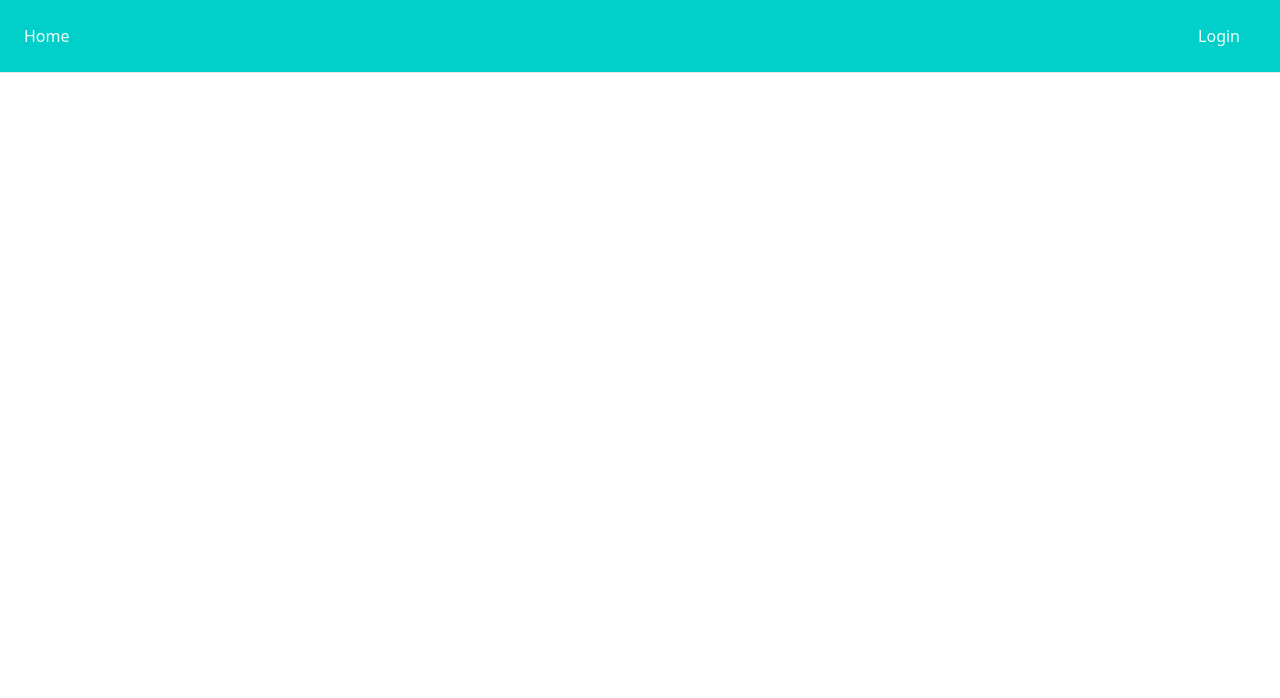
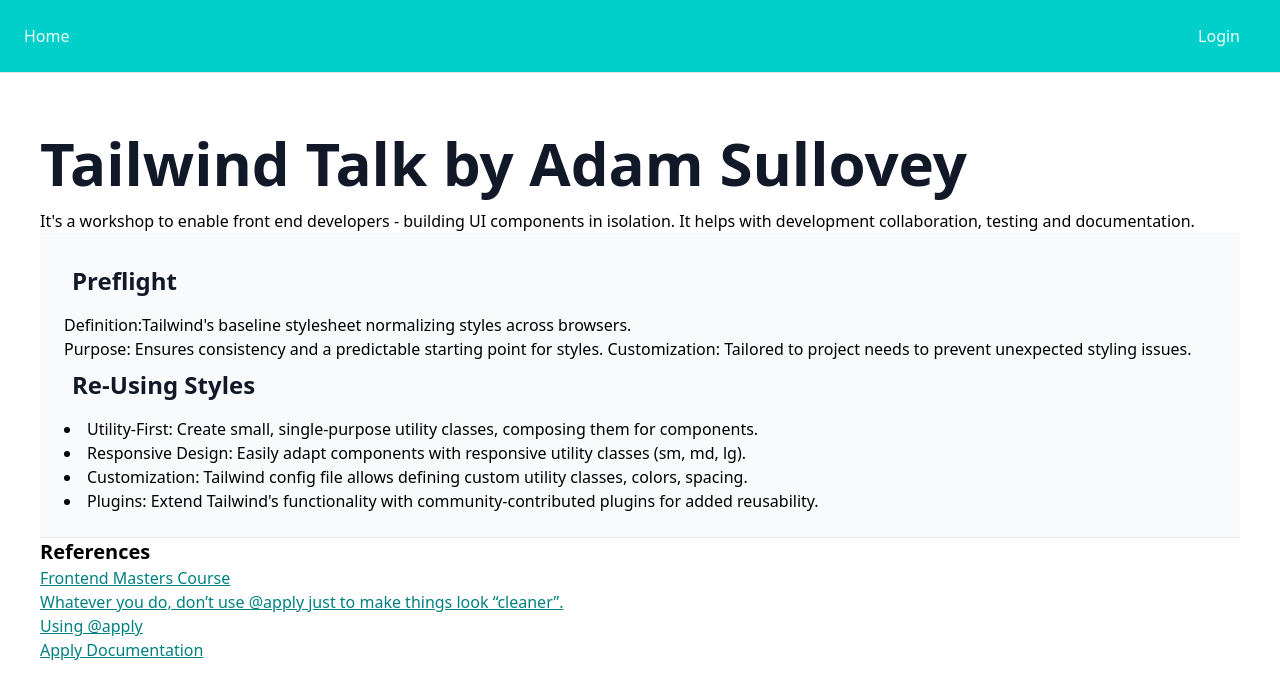
Before and after one commit to spencer-rangle/fundamentals-practice-1, a React (Create React App) app: page /tailwind in a window 1280 px wide. Before the commit this address had no page. Shown: the top 698 px of the page. Built offline with nearby package versions, Linux system fonts and the light colour scheme.

Commit message:
tailwind material and ref-link styling

```diff
--- a/src/App.js
+++ b/src/App.js
@@ -21,6 +21,7 @@
 import ReducePage from './components/MaterialsSection/ReducePage/ReducePage'
 import PrototypePage from './components/MaterialsSection/Prototypes/Prototypes'
 import { Header } from './components/Header/Header'
+import TailwindPage from './components/MaterialsSection/TailwindPage/TailwindPage'
 
 const App = () => {
   return (
@@ -41,6 +42,7 @@
         <Route path="/map-loop" element={<MapLoopPage />} />
         <Route path="/reduce" element={<ReducePage />} />
         <Route path="/prototype" element={<PrototypePage />} />
+        <Route path="/tailwind" element={<TailwindPage />} />
       </Routes>
     </>
   )
--- a/src/components/MaterialsSection/MaterialsSection.js
+++ b/src/components/MaterialsSection/MaterialsSection.js
@@ -52,11 +52,20 @@
         Objects from which other objects inherit properties.`,
     destination: '/prototype',
   },
+  {
+    label: 'Tailwind',
+    subtext: `Tailwind is a utility first CSS Framework that streamlines web development by providing a set of pre-designed, low-level utility classes for building responsive and customizable user interfaces.
+
+
+
+
+
+`,
+    destination: '/tailwind',
+  },
 ]
 
 const materialLinks = materialItems.map((item) => {
-  console.log('materials')
-  console.log(item)
   return (
     <Linker
       key={item.label}
--- a/src/components/MaterialsSection/Prototypes/Prototypes.js
+++ b/src/components/MaterialsSection/Prototypes/Prototypes.js
@@ -56,6 +56,7 @@
         <ul>
           <li>
             <a
+              className="ref-links"
               href="https://www.notion.so/rangle/JavaScript-Prototypes-48f4c2e961e44a3488e56b53ecee9b2d"
               rel="noopener"
             >
@@ -64,6 +65,7 @@
           </li>
           <li>
             <a
+              className="ref-links"
               href="https://developer.mozilla.org/en-US/docs/Web/JavaScript/Inheritance_and_the_prototype_chain"
               rel="noopener"
             >
@@ -72,6 +74,7 @@
           </li>
           <li>
             <a
+              className="ref-links"
               href="https://frontendmasters.com/courses/getting-started-javascript-v2/prototypes/"
               rel="noopener"
             >
--- /dev/null
+++ b/src/components/MaterialsSection/TailwindPage/TailwindPage.js
@@ -0,0 +1,94 @@
+import React from 'react'
+
+const TailwindPage = () => {
+  return (
+    <div className="p-10">
+      <h1>Tailwind Talk by Adam Sullovey</h1>
+      <section>
+        It's a workshop to enable front end developers - building UI components
+        in isolation. It helps with development collaboration, testing and
+        documentation.
+      </section>
+      <div className="flex flex-col p-6 bg-slate-50">
+        <h2>Preflight</h2>
+        <p>
+          <ul>
+            <li>
+              Definition:Tailwind's baseline stylesheet normalizing styles
+              across browsers.
+            </li>
+            <li>
+              Purpose: Ensures consistency and a predictable starting point for
+              styles. Customization: Tailored to project needs to prevent
+              unexpected styling issues.
+            </li>
+          </ul>
+        </p>
+        <h2>Re-Using Styles</h2>
+        <p>
+          <li>
+            Utility-First: Create small, single-purpose utility classes,
+            composing them for components.
+          </li>
+          <li>
+            Responsive Design: Easily adapt components with responsive utility
+            classes (sm, md, lg).
+          </li>
+          <li>
+            Customization: Tailwind config file allows defining custom utility
+            classes, colors, spacing.
+          </li>
+          <li>
+            Plugins: Extend Tailwind's functionality with community-contributed
+            plugins for added reusability.
+          </li>
+        </p>
+      </div>
+
+      <hr />
+      <div>
+        <h3>References</h3>
+        <ul>
+          <li>
+            <a
+              className="ref-links"
+              href="https://tailwind-workshop.vercel.app/using-apply"
+              rel="noopener"
+            >
+              Frontend Masters Course
+            </a>
+          </li>
+          <li>
+            <a
+              className="ref-links"
+              href="https://tailwindcss.com/docs/reusing-styles#avoiding-premature-abstraction"
+            >
+              Whatever you do, don’t use @apply just to make things look
+              “cleaner”.
+            </a>
+          </li>
+          <li>
+            <a
+              className="ref-links"
+              href="https://www.geeksforgeeks.org/how-to-use-apply-directive-in-tailwind-css/"
+              rel="noopener"
+            >
+              Using @apply
+            </a>
+          </li>
+          <li>
+            <a
+              className="ref-links"
+              href="https://tailwindcss.com/docs/reusing-styles#extracting-classes-with-apply"
+              rel="noopener"
+            >
+              Apply Documentation
+            </a>
+          </li>
+        </ul>
+      </div>
+    </div>
+  )
+}
+
+export default TailwindPage
--- a/src/index.css
+++ b/src/index.css
@@ -12,4 +12,8 @@
   h3 {
     @apply text-xl font-bold;
   }
+  .ref-links {
+    text-decoration: underline;
+    color: teal;
+  }
 }
```
